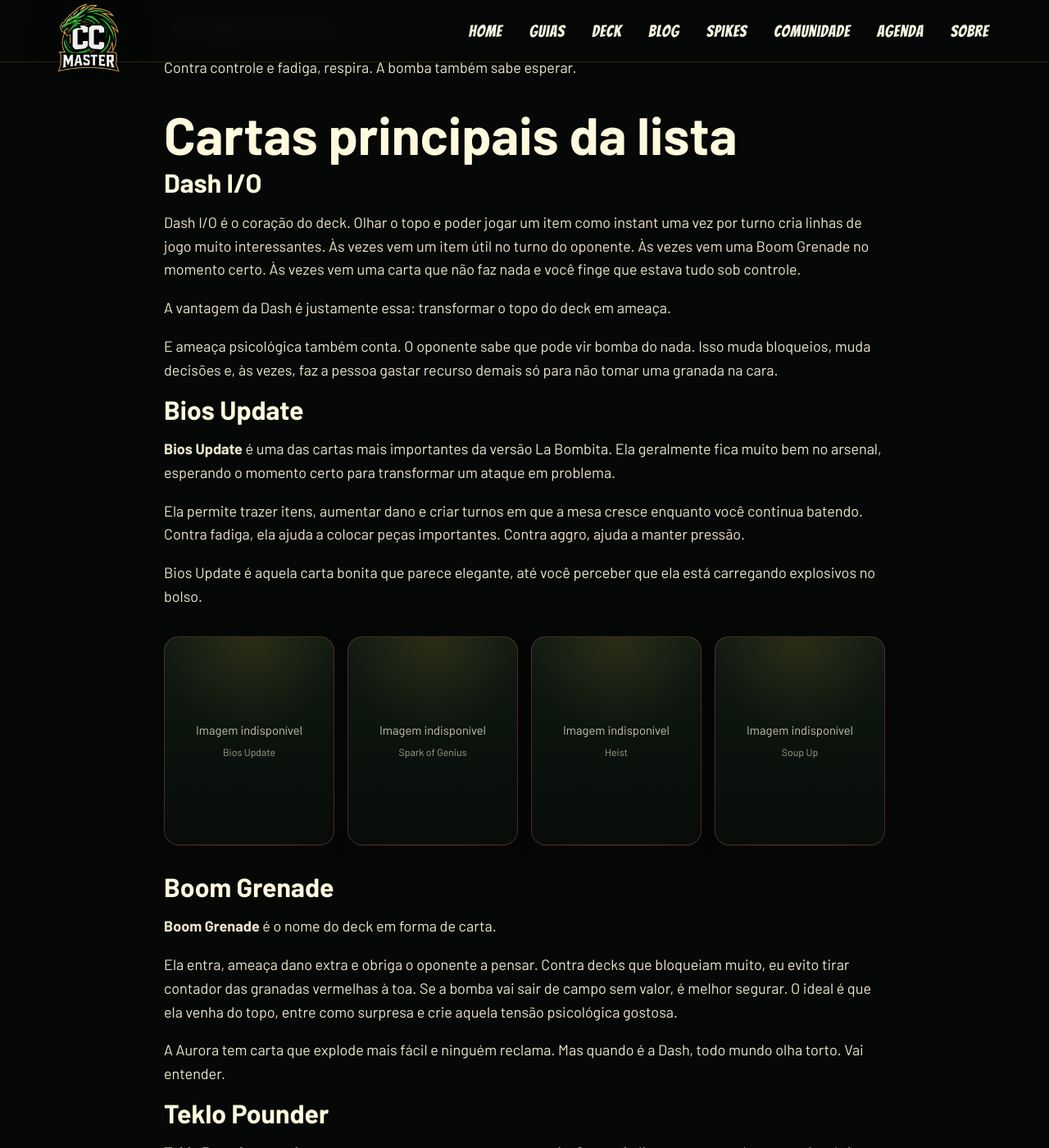
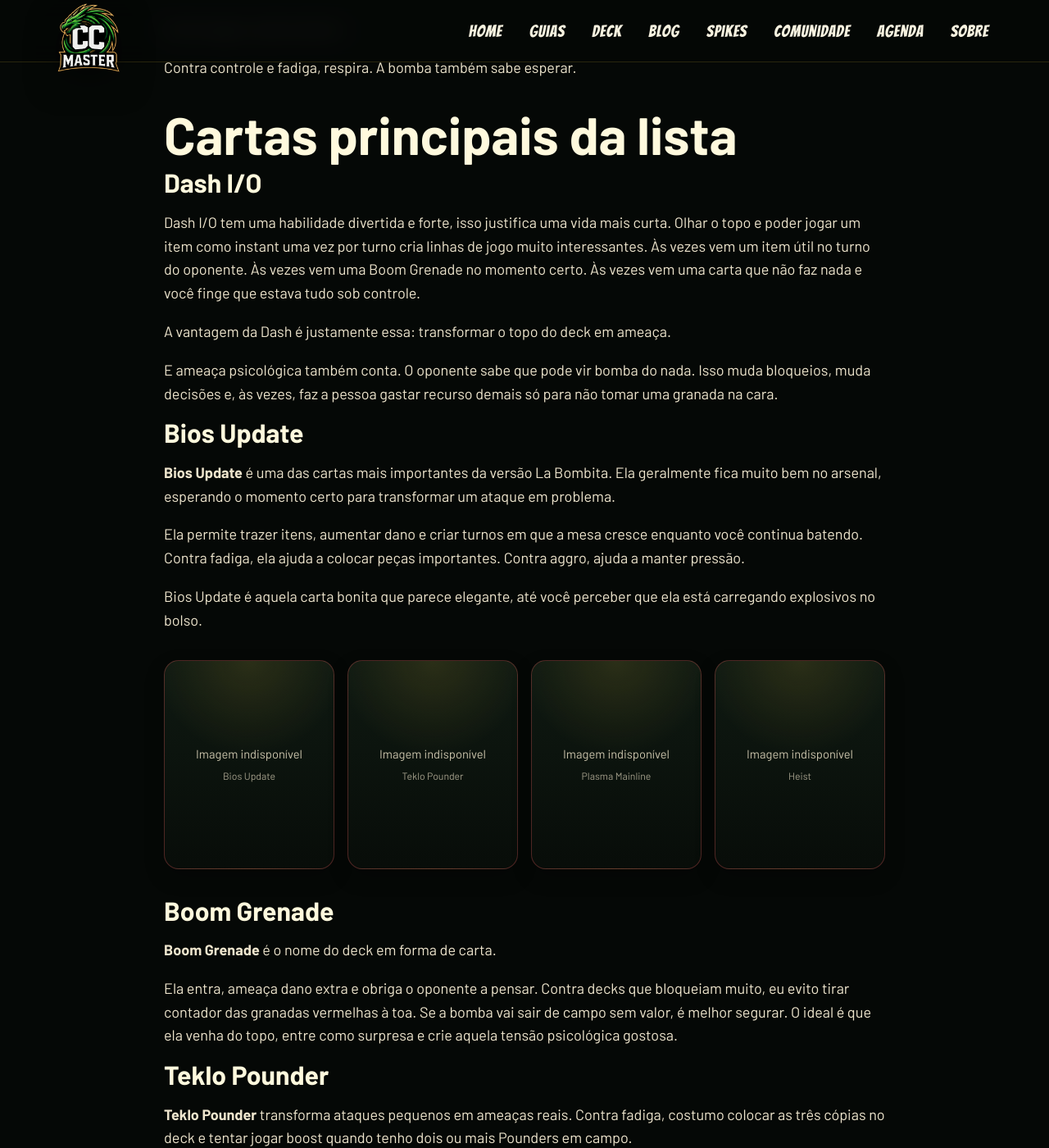
Before and after one commit to Knoha-knotoa/cianortecardmaster, a Jekyll site: the page built from _decks/Classic-Constructed/deck-tech-dash-io-la-bombita.md, in a window 1280 px wide and 1400 px high, scrolled down 3866 px. Shown: the whole window at 82% size. Built offline with Jekyll 4.4.1, drawn with Linux system fonts in a browser that asks for light colours; some of the changed text lies outside the part shown.

Commit message:
Update deck tech details for Dash I/O La Bombita

```diff
--- a/_decks/Classic-Constructed/deck-tech-dash-io-la-bombita.md
+++ b/_decks/Classic-Constructed/deck-tech-dash-io-la-bombita.md
@@ -86,7 +86,7 @@
 
 ### Dash I/O
 
-Dash I/O é o coração do deck. Olhar o topo e poder jogar um item como instant uma vez por turno cria linhas de jogo muito interessantes. Às vezes vem um item útil no turno do oponente. Às vezes vem uma Boom Grenade no momento certo. Às vezes vem uma carta que não faz nada e você finge que estava tudo sob controle.
+Dash I/O tem uma habilidade divertida e forte, isso justifica uma vida mais curta. Olhar o topo e poder jogar um item como instant uma vez por turno cria linhas de jogo muito interessantes. Às vezes vem um item útil no turno do oponente. Às vezes vem uma Boom Grenade no momento certo. Às vezes vem uma carta que não faz nada e você finge que estava tudo sob controle.
 
 A vantagem da Dash é justamente essa: transformar o topo do deck em ameaça.
 
@@ -102,9 +102,9 @@
 
 <div class="tcg-card-grid">
   {% include tcg-card.html game="fab" name="Bios Update" pitch="red" %}
-  {% include tcg-card.html game="fab" name="Spark of Genius" pitch="yellow" %}
+  {% include tcg-card.html game="fab" name="Teklo Pounder" pitch="blue" %}
+  {% include tcg-card.html game="fab" name="Plasma Mainline" pitch="red" %}
   {% include tcg-card.html game="fab" name="Heist" pitch="red" %}
-  {% include tcg-card.html game="fab" name="Soup Up" pitch="red" %}
 </div>
 
 ### Boom Grenade
@@ -112,8 +112,6 @@
 **Boom Grenade** é o nome do deck em forma de carta.
 
 Ela entra, ameaça dano extra e obriga o oponente a pensar. Contra decks que bloqueiam muito, eu evito tirar contador das granadas vermelhas à toa. Se a bomba vai sair de campo sem valor, é melhor segurar. O ideal é que ela venha do topo, entre como surpresa e crie aquela tensão psicológica gostosa.
-
-A Aurora tem carta que explode mais fácil e ninguém reclama. Mas quando é a Dash, todo mundo olha torto. Vai entender.
 
 ### Teklo Pounder
 
@@ -127,22 +125,22 @@
 
 **Spark of Genius** é o coringa da lista.
 
-Contra aggro, busca ferramenta para estabilizar ou acelerar. Contra fadiga, encontra itens importantes como **Teklo Pounder**, **Cerebellum Processor**, **Plasma Mainline** ou **Teklo Core**.
+Contra aggro, busca ferramenta para estabilizar ou acelerar. Contra fadiga, encontra itens importantes como **Teklo Pounder**, **Cerebellum Processor**, **Plasma Mainline**.
 
 Só cuidado: contra fadiga, às vezes você busca um item sem crank e perde o go again. Também precisa ficar atento contra cartas e equipamentos que mexem na sua mão, intimidam ou atrapalham seu plano. Não é porque a carta chama Spark of Genius que o piloto pode desligar o cérebro.
+
+<div class="tcg-card-grid">
+  {% include tcg-card.html game="fab" name="Spark of Genius" pitch="yellow" %}
+  {% include tcg-card.html game="fab" name="Test of Iron Grip" pitch="red" %}
+  {% include tcg-card.html game="fab" name="Two-Faced" %}
+  {% include tcg-card.html game="fab" name="Scowling Flesh Bag" %}
+</div>
 
 ### Plasma Mainline
 
 **Plasma Mainline** é uma peça muito boa contra fadiga. Ela ajuda a manter seus itens relevantes por mais tempo e coloca contadores onde realmente importa.
 
 Normalmente, eu prefiro colocar os counters primeiro em **Teklo Pounder** e **Convection Amplifier**. Contra fadiga, se der para buscar cedo com Spark of Genius, melhor ainda. Como ela custa 2, não é o tipo de carta que quero contra aggro o tempo todo. Ali o jogo é outro: correr, pressionar e torcer para ninguém tropeçar no próprio boost.
-
-<div class="tcg-card-grid">
-  {% include tcg-card.html game="fab" name="Plasma Mainline" pitch="red" %}
-  {% include tcg-card.html game="fab" name="Convection Amplifier" pitch="red" %}
-  {% include tcg-card.html game="fab" name="Teklo Core" pitch="blue" %}
-  {% include tcg-card.html game="fab" name="Cerebellum Processor" pitch="blue" %}
-</div>
 
 ### Convection Amplifier
 
```
Also changed, not shown: other parts of _decks/Classic-Constructed/deck-tech-dash-io-la-bombita.md (+1 -1 lines).
